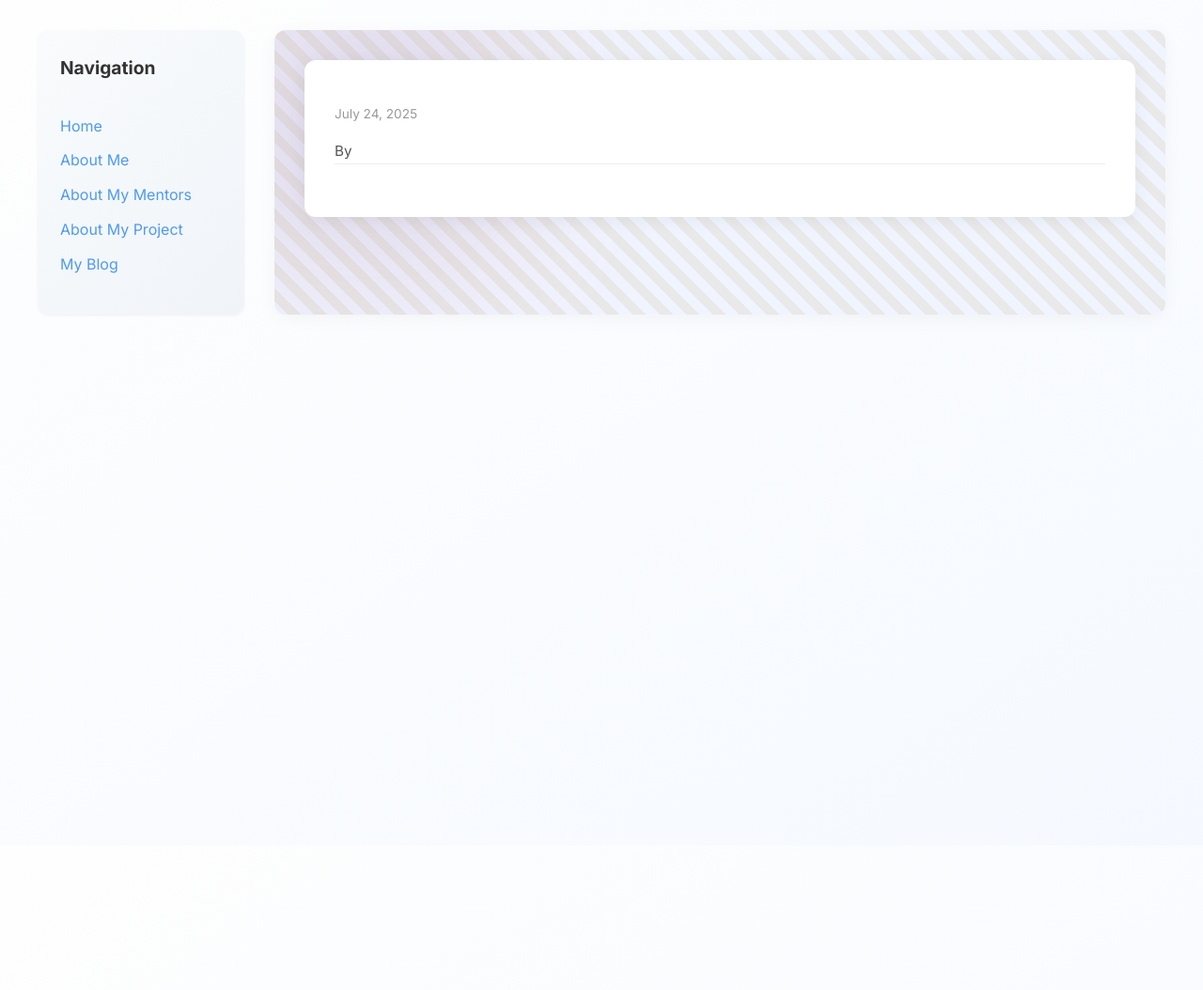
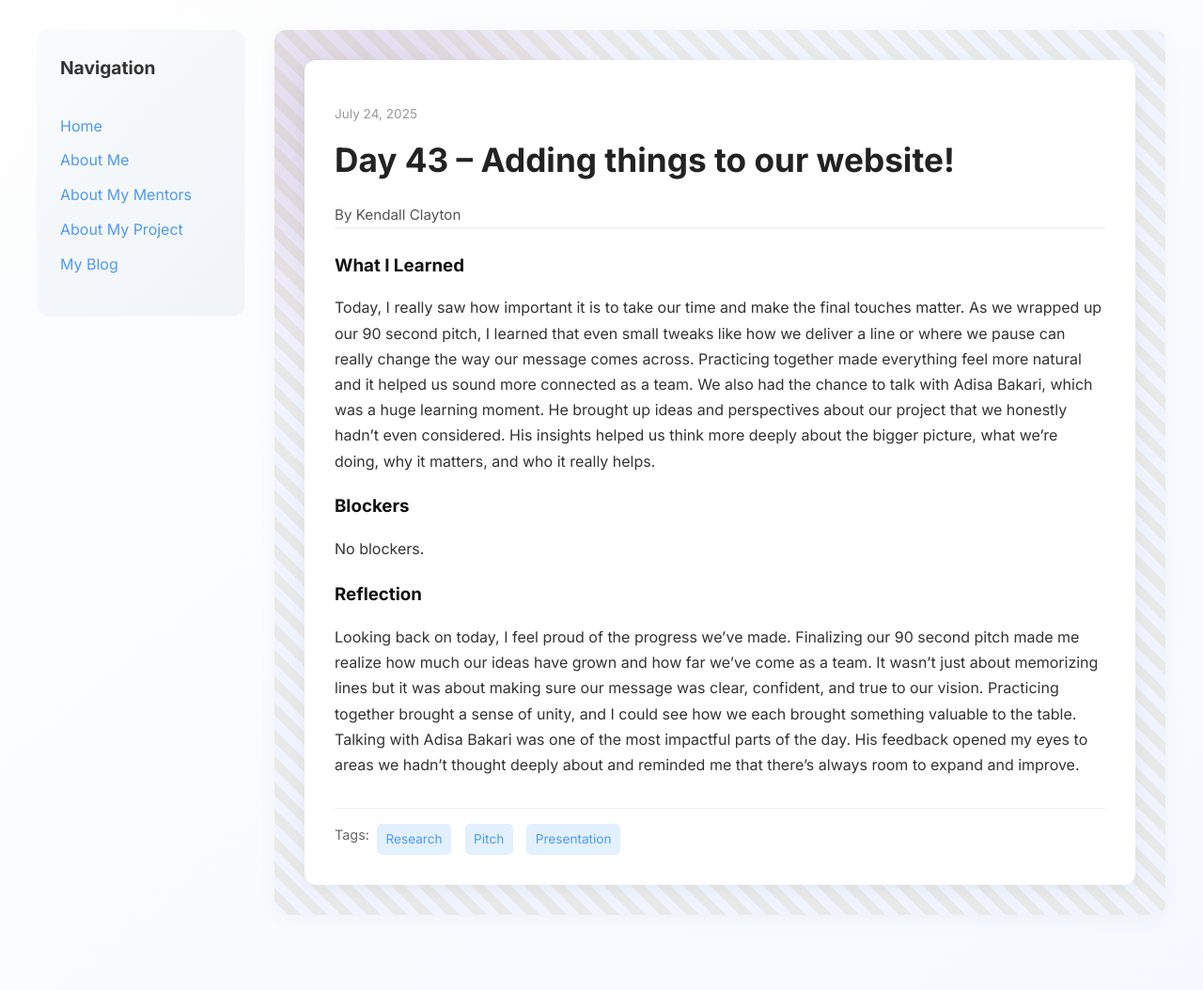
Before and after one commit to kendallzoe/kendallzoe.github.io, a Jekyll site: the page built from _posts/2025-07-24-day-43.md, in a window 1280 px wide. Shown: the whole page at 94% size. Built offline with Jekyll 4.4.1, drawn with Linux system fonts in a browser that asks for light colours; our own code applies the rules of GitHub Pages for plain Markdown files; before the commit the page ends 900 px from its top, so only the background shows below that.

Commit message:
Update 2025-07-24-day-43.md

```diff
--- a/_posts/2025-07-24-day-43.md
+++ b/_posts/2025-07-24-day-43.md
@@ -1,16 +1,17 @@
 ---
 layout: post
-title: "Day 43 – More meetings!"
+title: "Day 43 – Adding things to our website!"
 date: 2025-07-24
 author: "Kendall Clayton"
 permalink: /day43.html
 tags: ["Research", "Pitch", "Presentation"]
 
 what_i_learned: >
-   Today, I really saw how important it is to take our time and make the final touches matter. As we wrapped up our 90 second pitch, I learned that even small tweaks like how we deliver a line or where we pause can really change the way our message comes across. Practicing together made everything feel more natural and it helped us sound more connected as a team.We also had the chance to talk with Adisa Bakari, who is a known NFL agent for people like Stefon Digs and Josh Palmer. He brought up ideas and perspectives about our project that we honestly hadn’t even considered. His insights helped us think more deeply about the bigger picture, what we’re doing, why it matters, and who it really helps.
+  Today, I really saw how important it is to take our time and make the final touches matter. As we wrapped up our 90 second pitch, I learned that even small tweaks like how we deliver a line or where we pause can really change the way our message comes across. Practicing together made everything feel more natural and it helped us sound more connected as a team. We also had the chance to talk with Adisa Bakari, which was a huge learning moment. He brought up ideas and perspectives about our project that we honestly hadn’t even considered. His insights helped us think more deeply about the bigger picture, what we’re doing, why it matters, and who it really helps.
+
 blockers: No blockers.
 
 reflection: >
-Looking back on today, I feel proud of the progress we’ve made. Finalizing our 90 second pitch made me realize how much our ideas have grown and how far we’ve come as a team. It wasn’t just about memorizing lines but it was about making sure our message was clear, confident, and true to our vision. Practicing together brought a sense of unity, and I could see how we each brought something valuable to the table. Talking with Adisa Bakari was one of the most impactful parts of the day. His feedback opened my eyes to areas we hadn’t thought deeply about and reminded me that there’s always room to expand and improve.
+  Looking back on today, I feel proud of the progress we’ve made. Finalizing our 90 second pitch made me realize how much our ideas have grown and how far we’ve come as a team. It wasn’t just about memorizing lines but it was about making sure our message was clear, confident, and true to our vision. Practicing together brought a sense of unity, and I could see how we each brought something valuable to the table. Talking with Adisa Bakari was one of the most impactful parts of the day. His feedback opened my eyes to areas we hadn’t thought deeply about and reminded me that there’s always room to expand and improve.
 
 ---
```
